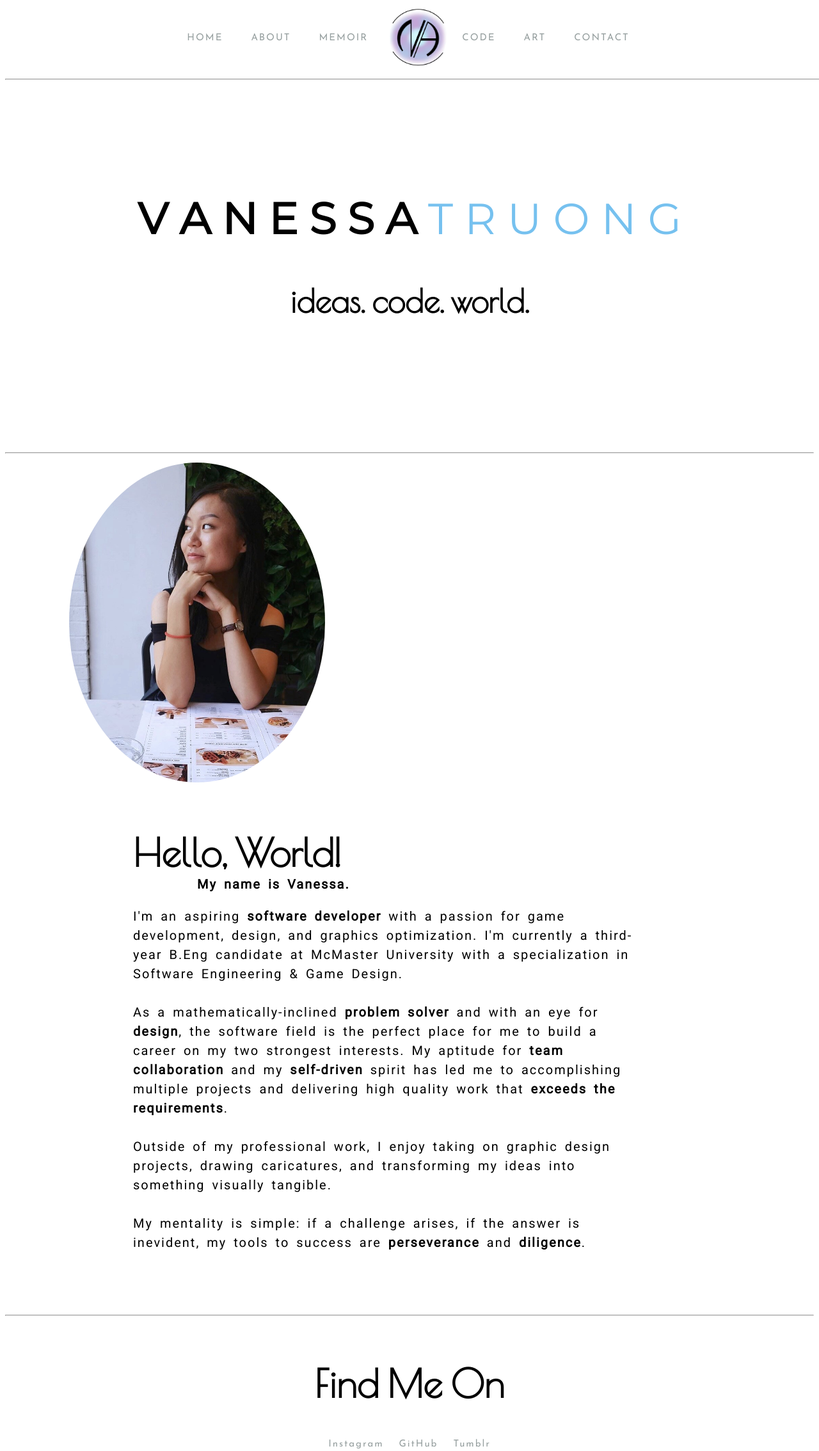
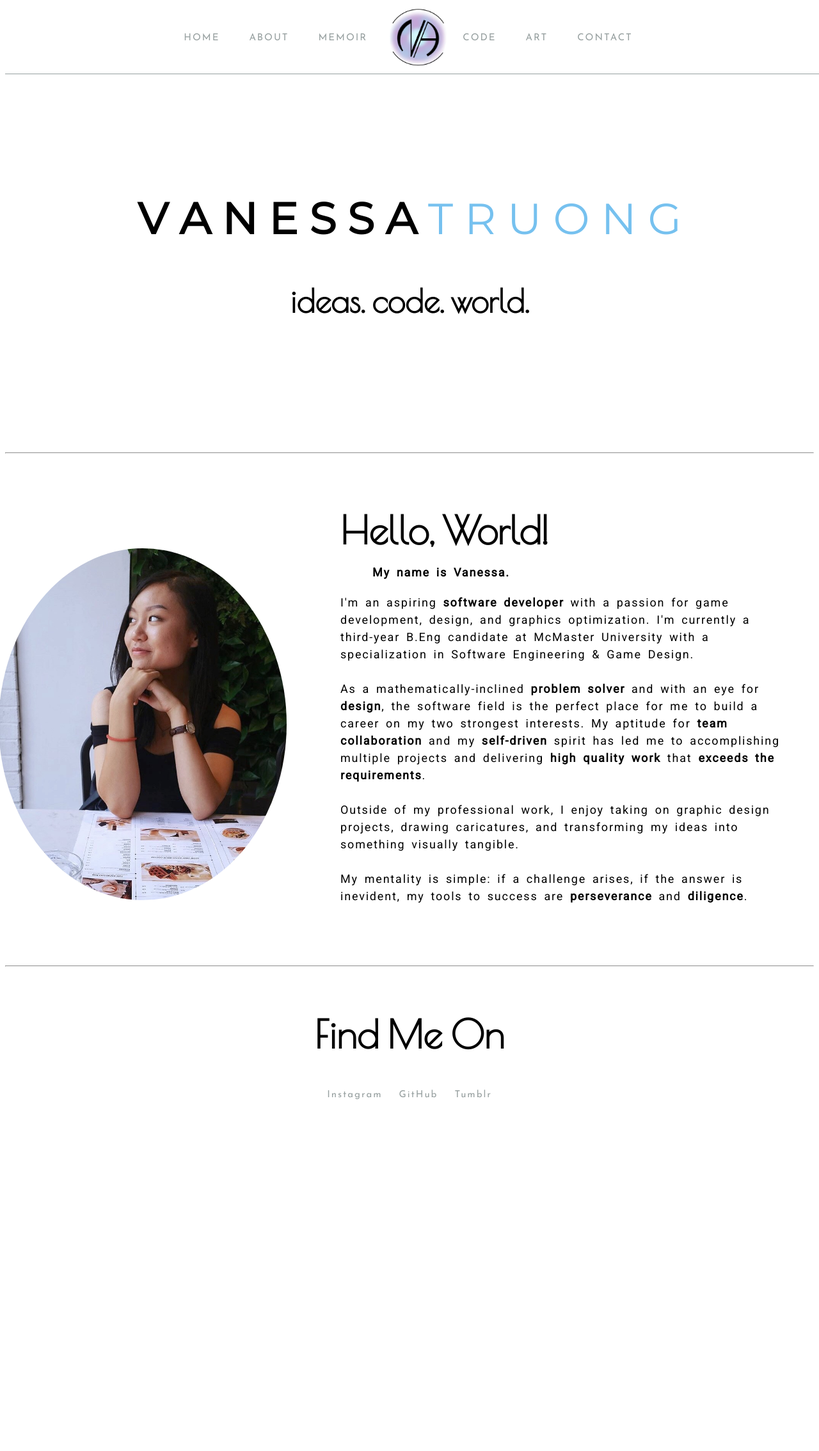
Before and after one commit to ness-tea/ness-tea.github.io, a PHP site: page / in a window 1280 px wide. Shown: the whole page at 64% size. After the commit the page ends 1718 px from the top, so only its background shows below. Run offline with PHP 8.4, Linux system fonts and the light colour scheme.

Commit message:
Minor changes to menu bar & about section

```diff
--- a/css/main.css
+++ b/css/main.css
@@ -12,7 +12,7 @@ a:hover {
   color: #e478e8;
 }
 
-h2, .about {
+h2 {
   font-family: 'Poiret One';
   font-weight: bolder;
   font-size: 60px;
@@ -41,6 +41,7 @@ h3 {
   width: 100%;
   padding-top: 13px;
   background-color: rgba(255, 255, 255, 0.9);
+  border-bottom: 0.5px solid #97a0a0;
 }
 
 .content {
@@ -68,34 +69,39 @@ h3 {
   right: 10px;
 }
 
-.textalign {
+.text-centered {
   text-align: center;
 }
 
 .bio {
   display: inline-block;
+  max-height: 500px;
+}
+
+.prof-pic {
+  position: relative;
+  right: 30px;
 }
 
 .bio p {
   color: black;
   font-family: 'Roboto';
-  font-size: 20px;
+  font-size: 18px;
   text-align: left;
   letter-spacing: 0.1em;
   word-spacing: 0.2em;
   line-height: 1.5em;
 
   position: relative;
-  left: 100px;
-  width: 800px;
-  margin: 0 auto;
+  left: 50px;
+  min-width: 100px;
+  max-width: 700px;
+  margin-right: 70px;
 }
 
 .about {
-  position: relative;
-  left: 100px;
-  width: 800px;
-  margin: 20px 100px;
+  margin: 20px 50px;
+  text-align: left;
 }
 
 .platforms {
@@ -117,6 +123,7 @@ h3 {
   border-radius: 1px;
 
   color: #97a0a0;
+  border: 0.5px solid rgba(255, 255, 255, 0.0);
   text-decoration: none;
   padding: 3px 10px;
   padding-top: 6px;
@@ -131,13 +138,12 @@ h3 {
 
 .links a:hover, .platforms a:hover {
   background-color: #d6e9ff;
-  border: 1px solid #287ee6;
+  border: 0.5px solid #287ee6;
   color: #287ee6;
   text-decoration: none;
 }
 
 .links a:active, .platforms a:active {
-  border: 1px solid purple;
   color: #97a0a0;
   font-size: 18px;
 }
--- a/index.html
+++ b/index.html
@@ -13,54 +13,63 @@
 </head>
 
 <body>
-  <div class="header textalign">
+  <div class="header text-centered">
     <div class="links" id="tab-1" style="display: inline">
       <a href="index.html">HOME</a>
       <a href="About.html">ABOUT</a>
       <a href="personalBlog.html">MEMOIR</a>
     </div>
-    <h2 class="textalign" style="display: inline">
+
+    <h2 class="text-centered" style="display: inline; positioin:fixed">
       <a href="index.html"><img src = "Logos/header-final-5-2.jpg" alt="Vanessa Truong" width="90" height = "90"/></a>
     </h2>
+
     <div class="links" id="tab-2" style="display: inline">
       <a href="softwareProjects.html">CODE</a>
       <a href="Illustrations.html">ART</a>
       <a href="contact.html">CONTACT</a>
     </div>
-    <hr />
   </div>
 
-  <div class="content">
+  <div class="content text-centered">
     <div class="welcome">
       <br /><br /><br /><br />
-      <h1 id="header-name" class="textalign"><span style="font-weight: bold">V A N E S S A</span> <span style="font-weight: lighter; color:#76c1ef">T R U O N G</span></h1>
+      <h1 id="header-name" class="text-centered"><span style="font-weight: bold">V A N E S S A</span> <span style="font-weight: lighter; color:#76c1ef">T R U O N G</span></h1>
       <br />
       <h3 id="header-title">ideas. code. world.</h3>
       <br /><br /><br /><br /><br /><br /><br /><br /><br /><br/>
     </div>
+
     <hr />
     <br /><br/>
-    <div class="bio"><img src="Images/Profile.png" alt="profile" width="400" height="500" style="position:relative; left:100px; bottom:30px; border-radius:50%"/></div>
+
+    <div class="bio prof-pic"><img src="Images/Profile.png" alt="profile" width="450" height="550" style="border-radius:50%"/></div>
+
     <div class="bio">
       <h2 class="about">Hello, World!<p>My name is Vanessa.</p></h2>
+
       <p>
         I'm an aspiring <strong>software developer</strong> with a passion for game development, design, and graphics optimization. I'm currently a third-year B.Eng candidate
         at McMaster University with a specialization in Software Engineering & Game Design.
         <br/><br />
         As a mathematically-inclined <strong>problem solver</strong> and with an eye for <strong>design</strong>, the software field is the perfect place for me to build a career on my two
         strongest interests. My aptitude for <strong>team collaboration</strong> and my <strong>self-driven</strong> spirit has led me to accomplishing multiple projects and delivering
-      high quality work that <strong>exceeds the requirements</strong>.
+        <strong>high quality work</strong> that <strong>exceeds the requirements</strong>.
         <br /><br />
         Outside of my professional work, I enjoy taking on graphic design projects, drawing caricatures, and transforming my ideas into something visually tangible.
         <br /><br />
         My mentality is simple: if a challenge arises, if the answer is inevident, my tools to success are <strong>perseverance</strong>
-      and <strong>diligence</strong>.</p>
+        and <strong>diligence</strong>.
+      </p>
     </div>
+
     <br /><br /><br /><br /><br /><br />
 
     <div class="contact">
       <hr />
-      <h2 class="textalign">Find Me On</h2>
+
+      <h2 class="text-centered">Find Me On</h2>
+
       <div class="platforms">
         <a href="https://www.instagram.com/nessenceart/" target="_blank">Instagram</a>
         <a href="https://github.com/nessenceart" target="_blank">GitHub</a>
@@ -71,3 +80,7 @@
 </body>
 
 </html>
+
+<!-------------
+position:relative; left:100px; bottom:30px;
+------>
```
Lines whose indentation alone changed are shown as unchanged.
